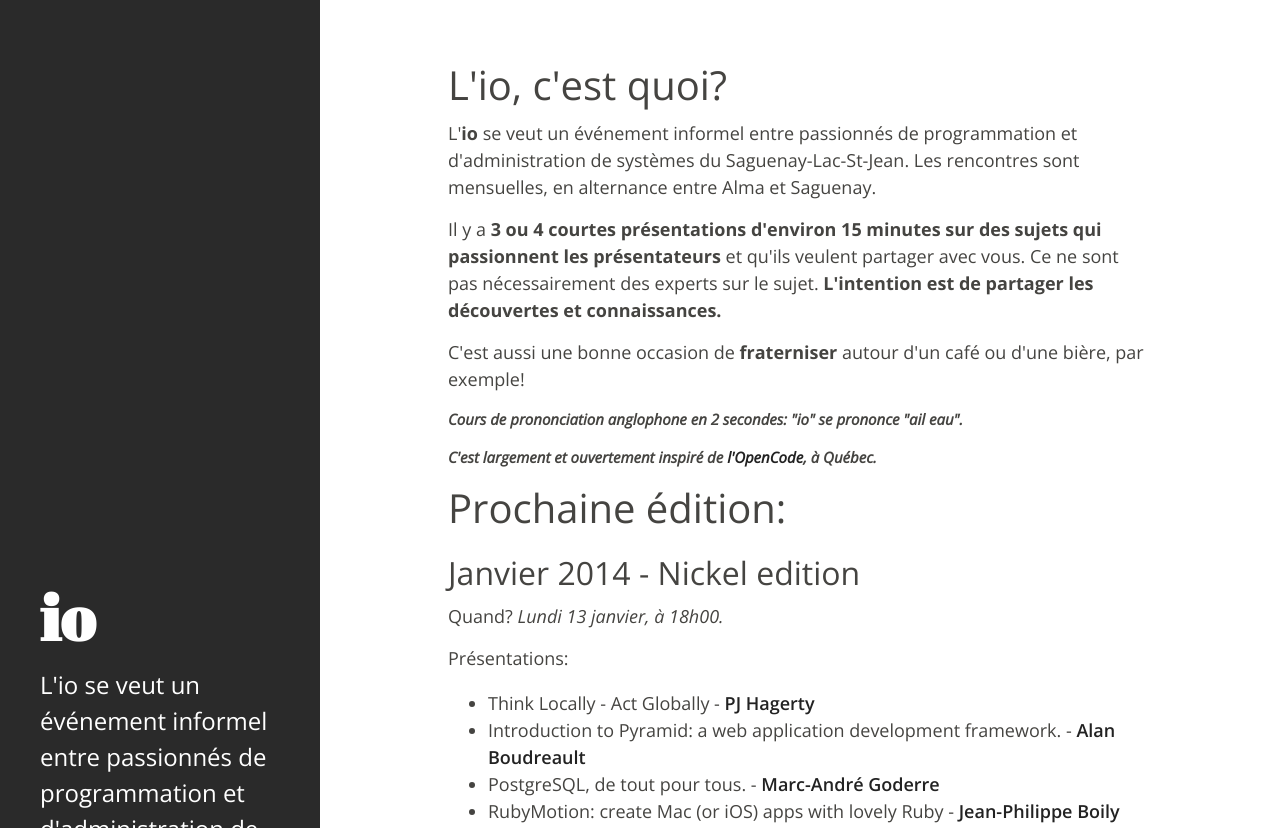
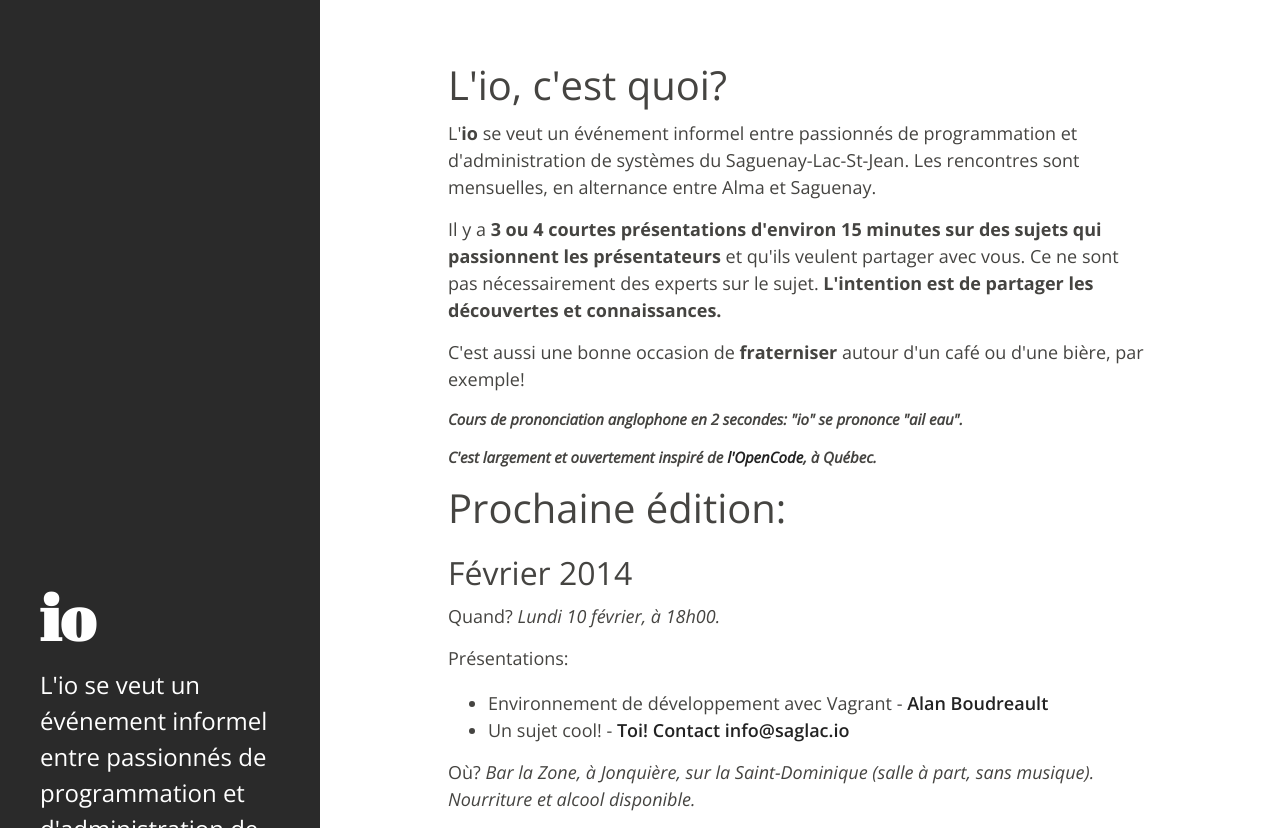
Before and after one commit to saglacio/saglac.io-original, a Jekyll site: the page built from index.html, in a window 1280 px wide and 1291 px high. Shown: the top 828 px of the window. Built offline with Jekyll 4.4.1, drawn with Linux system fonts in a browser that asks for light colours; Markdown is read by kramdown in place of the engine named in the settings; the list of posts is cut into pages by our own code; comment, search, counter and statistics services are not loaded; grey boxes are pictures that could not be loaded.

Commit message:
Update events.yml

```diff
--- a/_data/events.yml
+++ b/_data/events.yml
@@ -1,3 +1,16 @@
+- title: Février 2014
+  date: Lundi 10 février, à 18h00.
+  eventbrite_id: 10256987927
+  location: Bar la Zone, à Jonquière, sur la Saint-Dominique (salle à part, sans musique). Nourriture et alcool disponible.
+  talks:
+    -
+      title: "Environnement de développement avec Vagrant"
+      name: Alan Boudreault
+      twitter: AlanBoudreault
+    -
+      title: Un sujet cool!
+      name: Toi! Contact info@saglac.io
+
 - title: Janvier 2014 - Nickel edition
   date: Lundi 13 janvier, à 18h00.
   eventbrite_id: 9769359417
```
